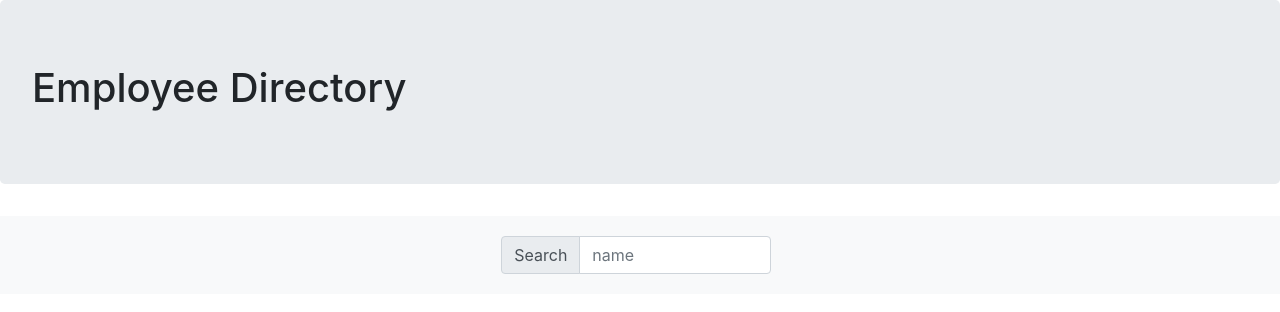
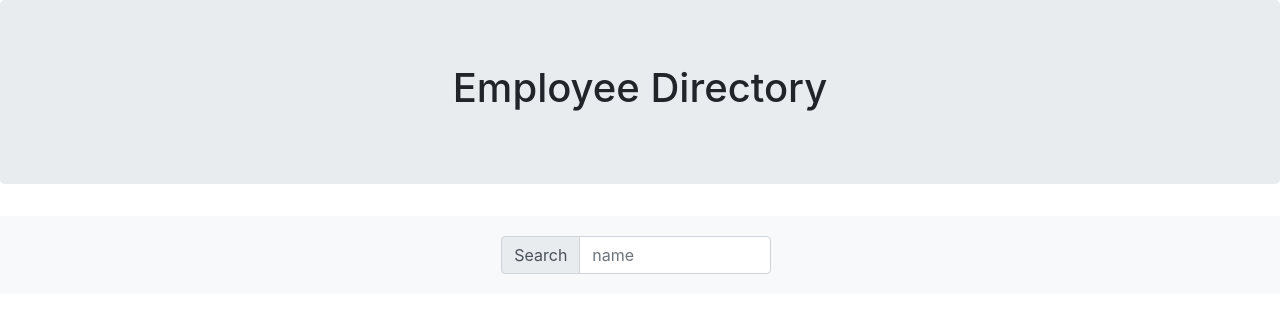
Before and after one commit to MCui1997/Employee-Directory, a React (Create React App) app: page / in a window 1280 px wide. Shown: the top 312 px of the page. Built offline with nearby package versions, Linux system fonts and the light colour scheme; no server answers.

Commit message:
added styling and final working draft

```diff
--- a/package.json
+++ b/package.json
@@ -1,5 +1,5 @@
 {
-  "homepage": "http://MCui1997.github.io/Employee-Directory",
+  "homepage": "http://MCui1997.github.io/Employee-Directory/",
   "name": "directory",
   "version": "0.1.0",
   "private": true,
@@ -36,4 +36,6 @@
       "last 1 safari version"
     ]
   }
+
+
 }
--- a/src/components/Header.js
+++ b/src/components/Header.js
@@ -1,4 +1,5 @@
 import React from 'react';
+import '../styles/Header.css';
 
 function Header () {
     return (
--- /dev/null
+++ b/src/styles/Header.css
@@ -0,0 +1,5 @@
+.jumbotron{
+
+    text-align: center;
+
+}
```
Also changed, not shown: screenshots/main.PNG (added), src/App.css (added), 1 other file (tests, documents, lock files or other folders).
